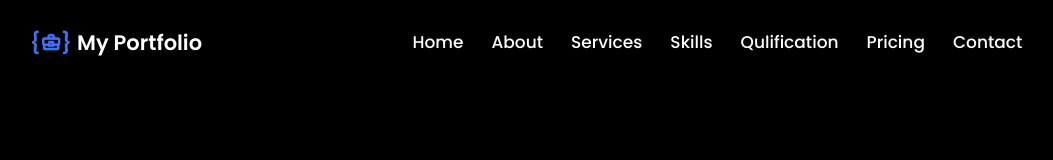
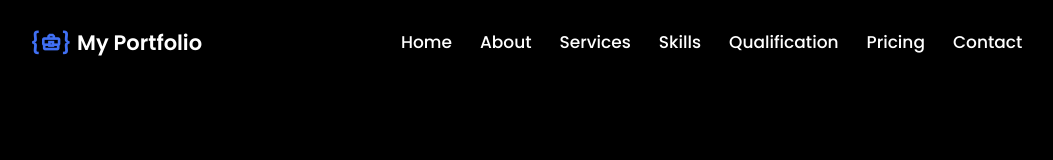
Before and after one commit to yashasviagarawal/MyPortfolio, a plain HTML site: page Portfolio/index.html in a window 1280 px wide. Shown: the top 160 px of the page, without its empty margins (107-1160 px from the left). Drawn offline with nearby package versions, Linux system fonts and the light colour scheme; some icons are missing.

Commit message:
Update index.html

```diff
--- a/Portfolio/index.html
+++ b/Portfolio/index.html
@@ -91,7 +91,7 @@
 					<li><a href="#About_Me_Portion">About</a></li>
 					<li><a href="#Service_Portion">Services</a></li>
 					<li><a href="#Skills_Portion">Skills</a></li>
-					<li><a href="#Qualification_Portion">Qulification</a></li>
+					<li><a href="#Qualification_Portion">Qualification</a></li>
 					<!-- <li><a href="#Portfolio_Portion">Portfolio</a></li> -->
 					<li><a href="#Price_Portion">Pricing</a></li>
 					<li><a href="#Contact_Me_Portion">Contact</a></li>
```
